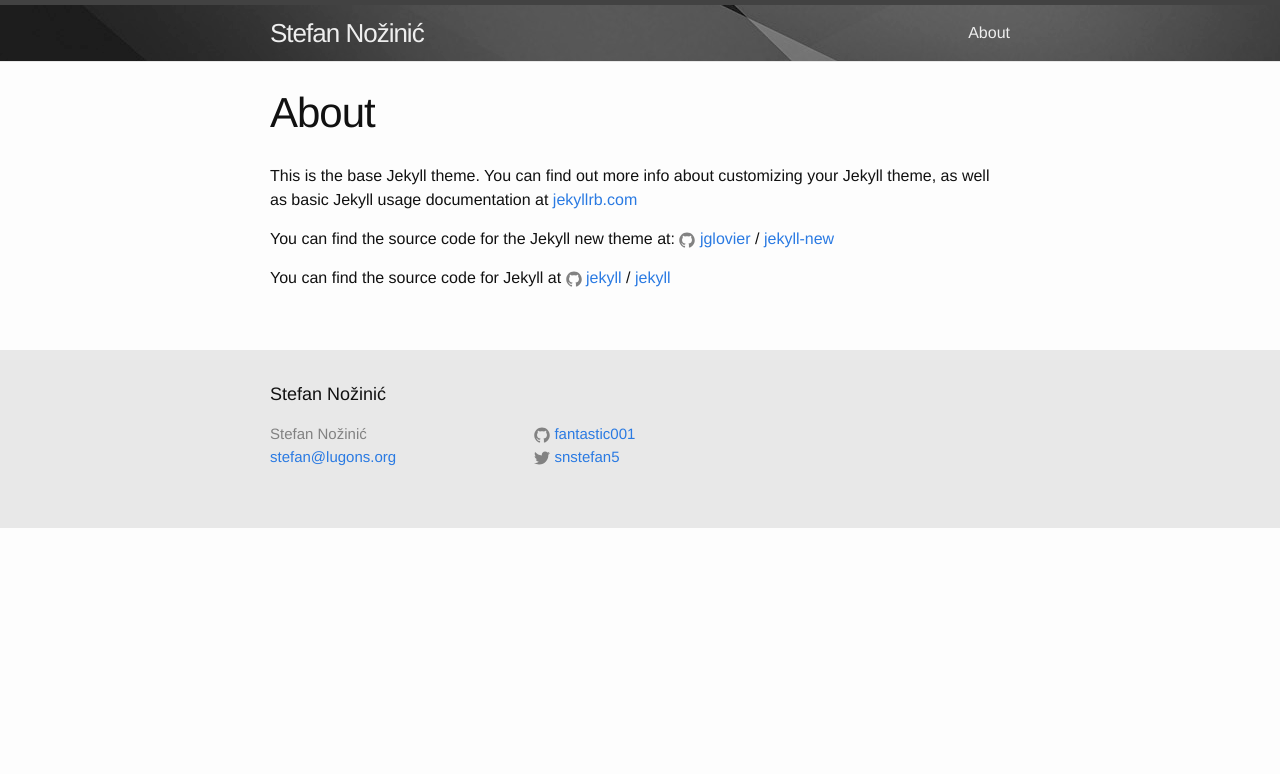
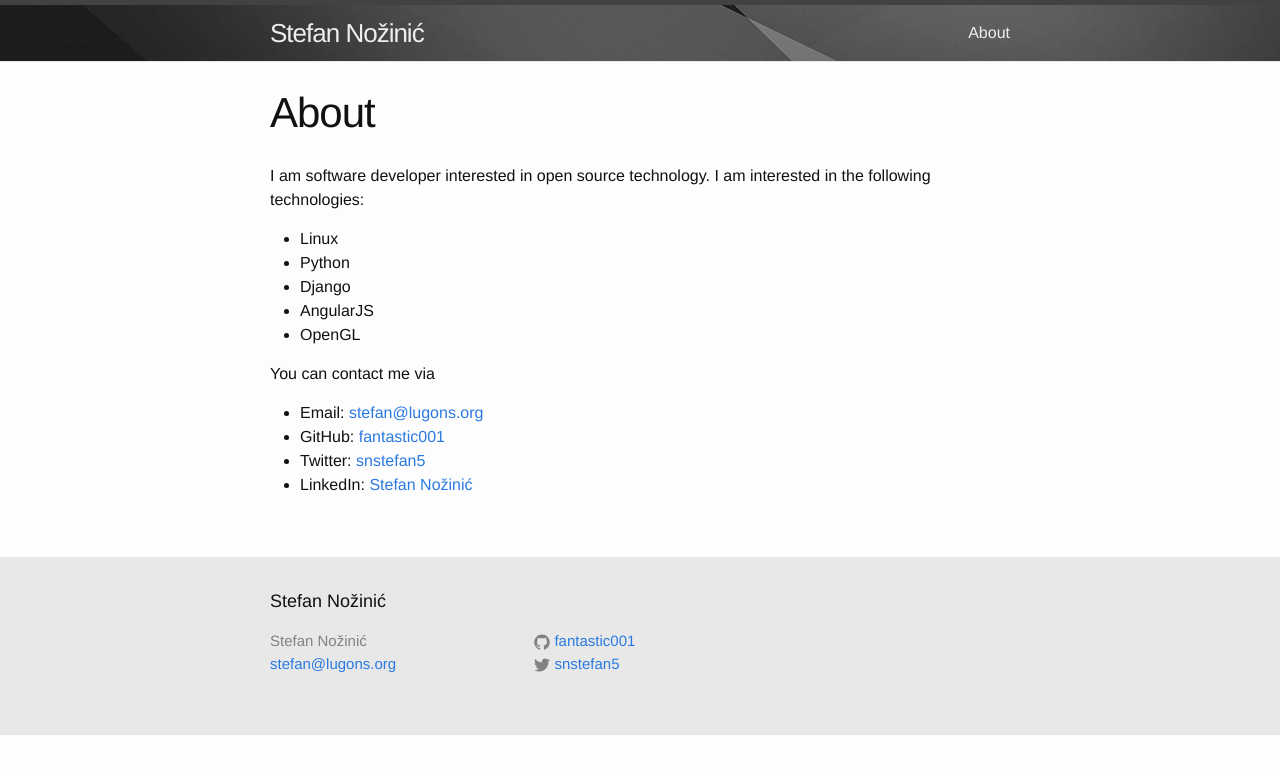
Before and after one commit to fantastic001/blog, a Jekyll site: the page built from about.md, in a window 1280 px wide. Shown: the top 774 px of the page. Built offline with Jekyll 4.4.1, drawn with Linux system fonts in a browser that asks for light colours.

Commit message:
Changng About page

```diff
--- a/_config.yml
+++ b/_config.yml
@@ -14,6 +14,7 @@ baseurl: "" # the subpath of your site, e.g. /blog
 url: "http://fantastic001.github.io" # the base hostname & protocol for your site
 twitter_username: snstefan5
 github_username:  fantastic001
+linkedin_url: https://www.linkedin.com/in/stefan-no%C5%BEini%C4%87-222b9b68
 
 # Build settings
 markdown: kramdown
--- a/about.md
+++ b/about.md
@@ -4,12 +4,17 @@ title: About
 permalink: /about/
 ---
 
-This is the base Jekyll theme. You can find out more info about customizing your Jekyll theme, as well as basic Jekyll usage documentation at [jekyllrb.com](http://jekyllrb.com/)
+I am software developer interested in open source technology. I am interested in the following technologies:
 
-You can find the source code for the Jekyll new theme at:
-{% include icon-github.html username="jglovier" %} /
-[jekyll-new](https://github.com/jglovier/jekyll-new)
+  * Linux
+  * Python
+  * Django
+  * AngularJS
+  * OpenGL
 
-You can find the source code for Jekyll at
-{% include icon-github.html username="jekyll" %} /
-[jekyll](https://github.com/jekyll/jekyll)
+You can contact me via
+
+  * Email: [{{ site.email }}]({{ site.email }})
+  * GitHub: [{{ site.github_username }}](https://github.com/{{site.github_username}})
+  * Twitter: [{{ site.twitter_username }}](https://twitter.com/{{ site.twitter_username }})
+  * LinkedIn: [Stefan Nožinić]({{ site.linkedin_url }})
```
